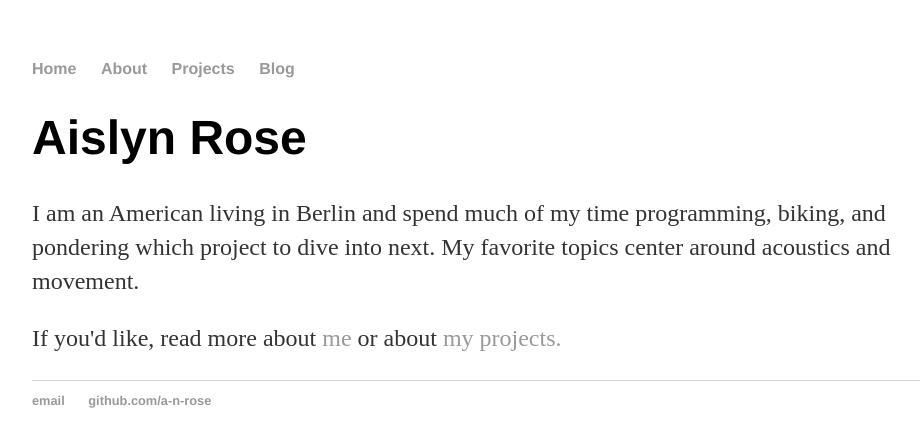
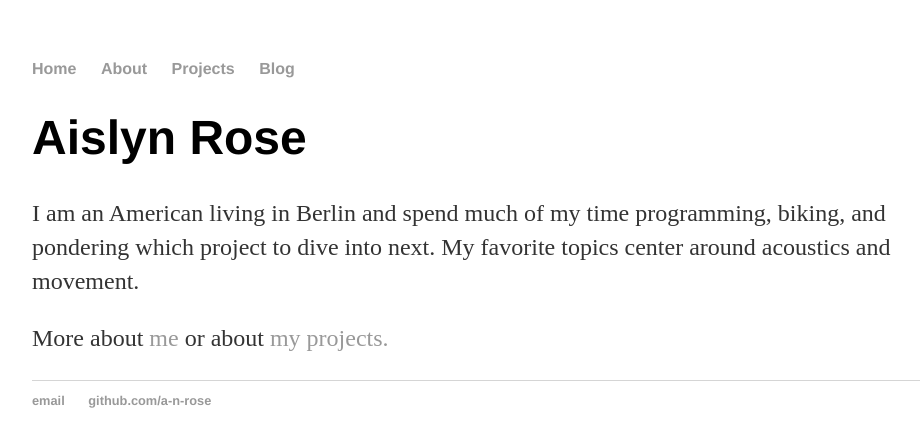
Before and after one commit to a-n-rose/a-n-rose.github.io, a Jekyll site: the page built from index.html, in a window 1280 px wide. Shown: the top 447 px of the page, without its empty margins (160-1080 px from the left). Built offline with Jekyll 4.4.1, drawn with Linux system fonts in a browser that asks for light colours.

Commit message:
minor edits

```diff
--- a/index.html
+++ b/index.html
@@ -1,9 +1,9 @@
 ---
 layout: default
-title: Aislyn Rose, Wave-Enthusiast Coder
+title: Aislyn Rose
 ---
 <div class="blurb">
 	<h1>Aislyn Rose</h1>
 	<p>I am an American living in Berlin and spend much of my time programming, biking, and pondering which project to dive into next. My favorite topics center around acoustics and movement.</p>
-	<p>If you'd like, read more about <a href="/about">me</a> or about <a href="/projects"> my projects.</a> </p>
+	<p>More about <a href="/about">me</a> or about <a href="/projects"> my projects.</a> </p>
 </div><!-- /.blurb -->
```
